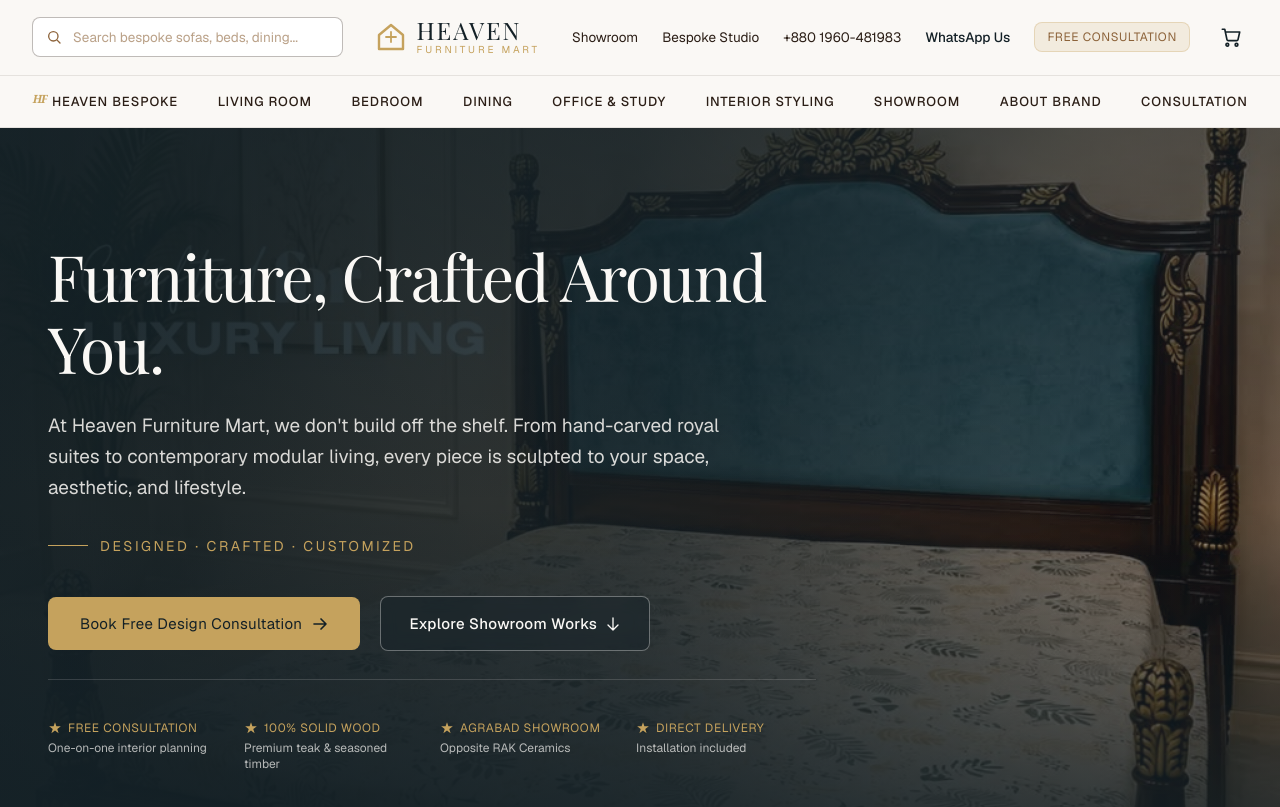
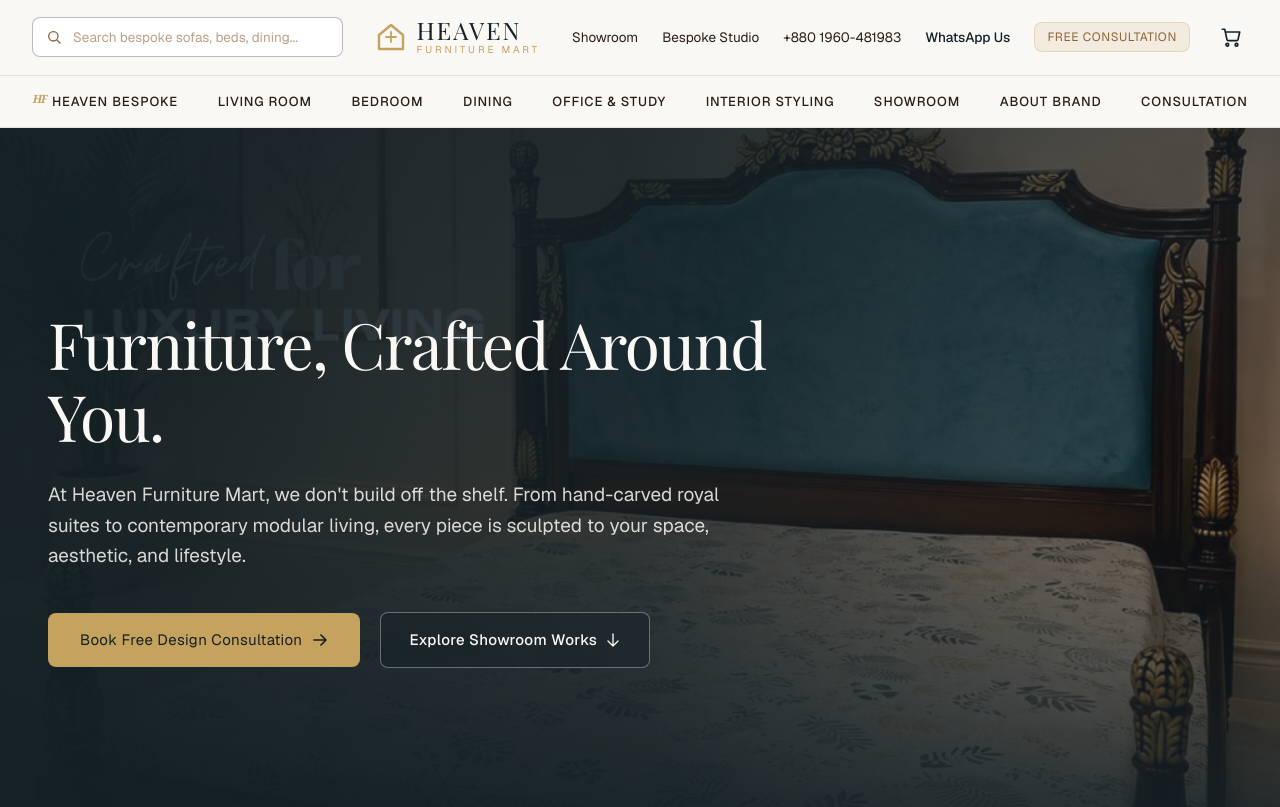
Before and after one commit to ahnafabid10/Heaven-Furniture-Mart-landing-page, a Next.js app: page / in a window 1280 px wide. Shown: the top 807 px of the page. Built offline with nearby package versions, Linux system fonts and the light colour scheme.

Commit message:
feat: add homepage components including RequestQuote, StoreLocation, Testimonials, and additional section layouts

```diff
--- a/src/components/HomePage/Banner.tsx
+++ b/src/components/HomePage/Banner.tsx
@@ -56,14 +56,6 @@ export function Banner({
             {subheadline}
           </p>
 
-          {/* Brand Motto Callout */}
-          <div className="flex items-center gap-3 pt-1">
-            <span className="h-px w-10 bg-[#C5A25D]" />
-            <span className="text-xs sm:text-sm tracking-[0.18em] uppercase text-[#C5A25D]">
-              Designed · Crafted · Customized
-            </span>
-          </div>
-
           {/* CTAs */}
           <div className="pt-3 flex flex-wrap items-center gap-4 sm:gap-5">
             {/* Primary CTA with Muted Gold (#C5A25D) */}
@@ -90,50 +82,6 @@ export function Banner({
               </svg>
             </Link>
           </div>
-
-          {/* Trust Highlights Strip */}
-          <div className="pt-8 sm:pt-10 grid grid-cols-2 sm:grid-cols-4 gap-4 border-t border-[#FAF8F5]/15">
-            <div className="space-y-1">
-              <div className="text-[#C5A25D] text-xs uppercase tracking-wider flex items-center gap-1.5">
-                <svg className="w-3.5 h-3.5 text-[#C5A25D]" fill="currentColor" viewBox="0 0 24 24">
-                  <path d="M12 2l2.4 7.2h7.6l-6.1 4.5 2.3 7.3-6.2-4.6-6.2 4.6 2.3-7.3-6.1-4.5h7.6z" />
-                </svg>
-                <span>Free Consultation</span>
-              </div>
-              <p className="text-xs text-[#FAF8F5]/70">One-on-one interior planning</p>
-            </div>
-
-            <div className="space-y-1">
-              <div className="text-[#C5A25D] text-xs uppercase tracking-wider flex items-center gap-1.5">
-                <svg className="w-3.5 h-3.5 text-[#C5A25D]" fill="currentColor" viewBox="0 0 24 24">
-                  <path d="M12 2l2.4 7.2h7.6l-6.1 4.5 2.3 7.3-6.2-4.6-6.2 4.6 2.3-7.3-6.1-4.5h7.6z" />
-                </svg>
-                <span>100% Solid Wood</span>
-              </div>
-              <p className="text-xs text-[#FAF8F5]/70">Premium teak & seasoned timber</p>
-            </div>
-
-            <div className="space-y-1">
-              <div className="text-[#C5A25D] text-xs uppercase tracking-wider flex items-center gap-1.5">
-                <svg className="w-3.5 h-3.5 text-[#C5A25D]" fill="currentColor" viewBox="0 0 24 24">
-                  <path d="M12 2l2.4 7.2h7.6l-6.1 4.5 2.3 7.3-6.2-4.6-6.2 4.6 2.3-7.3-6.1-4.5h7.6z" />
-                </svg>
-                <span>Agrabad Showroom</span>
-              </div>
-              <p className="text-xs text-[#FAF8F5]/70">Opposite RAK Ceramics</p>
-            </div>
-
-            <div className="space-y-1">
-              <div className="text-[#C5A25D] text-xs uppercase tracking-wider flex items-center gap-1.5">
-                <svg className="w-3.5 h-3.5 text-[#C5A25D]" fill="currentColor" viewBox="0 0 24 24">
-                  <path d="M12 2l2.4 7.2h7.6l-6.1 4.5 2.3 7.3-6.2-4.6-6.2 4.6 2.3-7.3-6.1-4.5h7.6z" />
-                </svg>
-                <span>Direct Delivery</span>
-              </div>
-              <p className="text-xs text-[#FAF8F5]/70">Installation included</p>
-            </div>
-          </div>
-
         </div>
       </div>
     </section>
--- a/src/components/HomePage/CategoryGrid.tsx
+++ b/src/components/HomePage/CategoryGrid.tsx
@@ -86,11 +86,11 @@ export function CategoryGrid() {
       <div className="w-full max-w-[1560px] mx-auto px-4 sm:px-6 lg:px-8">
 
         {/* Section Header */}
-        <div className="text-center max-w-2xl mx-auto mb-10 sm:mb-14">
+        <div className="text-left max-w-2xl mb-10 sm:mb-12">
           <h2 className="font-serif text-2xl sm:text-4xl lg:text-[42px] text-[#132026] tracking-tight">
             Explore By Category
           </h2>
-          <div className="w-12 h-0.5 bg-[#C5A25D] mx-auto my-3.5" />
+          <div className="w-12 h-0.5 bg-[#C5A25D] my-3.5" />
           <p className="text-sm sm:text-base text-[#2B1E16]/75 font-normal">
             Handcrafted with solid seasoned wood and bespoke tailoring for every room of your residence.
           </p>
--- a/src/components/HomePage/FAQ.tsx
+++ b/src/components/HomePage/FAQ.tsx
@@ -62,11 +62,6 @@ export function FAQ() {
 
           {/* LEFT SIDE: Heading & Context */}
           <div className="lg:col-span-5 space-y-6">
-            {/* Eyebrow */}
-            <div className="text-xs tracking-[0.25em] uppercase text-[#C5A25D]">
-              FAQS
-            </div>
-
             {/* Display Headline: "Got" (solid) + "Questions?" (hollow outline) */}
             <h2 className="text-4xl sm:text-5xl lg:text-[56px] tracking-tight text-[#132026] leading-[1.08]">
               Got <br />
--- a/src/components/HomePage/Milestones.tsx
+++ b/src/components/HomePage/Milestones.tsx
@@ -117,13 +117,6 @@ export function Milestones() {
 
         {/* Header Area */}
         <div className="text-center max-w-3xl mx-auto space-y-3 mb-12 sm:mb-16">
-          <div className="inline-flex items-center gap-2 px-4 py-1.5 rounded-lg border border-[#2B1E16]/20 bg-white/70">
-            <span className="w-2 h-2 rounded-lg bg-[#C5A25D]" />
-            <span className="text-xs uppercase tracking-[0.2em] text-[#8C6239]">
-              PROOF & MILESTONES
-            </span>
-          </div>
-
           <h2 className="font-serif text-3xl sm:text-4xl lg:text-[44px] text-[#132026] leading-tight">
             Our Journey & <span className="text-[#8C6239]">Defining Milestones</span>
           </h2>
--- a/src/components/HomePage/RequestQuote.tsx
+++ b/src/components/HomePage/RequestQuote.tsx
@@ -7,11 +7,6 @@ export function RequestQuote() {
   return (
     <section className="w-full bg-[#FAF8F5] py-24 sm:py-28 lg:py-36 border-t border-[#2B1E16]/10 relative overflow-hidden" id="quote">
       <div className="w-full max-w-4xl mx-auto px-4 sm:px-6 lg:px-8 text-center">
-
-        {/* Eyebrow */}
-        <div className="text-xs sm:text-[13px] tracking-[0.25em] uppercase text-[#8C6239] mb-3">
-          GET IN TOUCH
-        </div>
 
         {/* Serif Headline */}
         <h2 className="font-serif text-4xl sm:text-5xl lg:text-[54px] font-normal text-[#2B1E16] leading-tight mb-4 tracking-tight">
--- a/src/components/HomePage/StoreLocation.tsx
+++ b/src/components/HomePage/StoreLocation.tsx
@@ -13,16 +13,6 @@ export function StoreLocation() {
 
         {/* Section Header */}
         <div className="text-center max-w-3xl mx-auto space-y-3 mb-12 sm:mb-16">
-          <div className="inline-flex items-center gap-2 px-4 py-1.5 rounded-lg border border-[#2B1E16]/20 bg-white/70">
-            <svg className="w-3.5 h-3.5 text-[#8C6239]" fill="none" stroke="currentColor" strokeWidth="2" strokeLinecap="round" strokeLinejoin="round" viewBox="0 0 24 24">
-              <path d="M21 10c0 7-9 13-9 13s-9-6-9-13a9 9 0 0 1 18 0z" />
-              <circle cx="12" cy="10" r="3" />
-            </svg>
-            <span className="text-xs uppercase tracking-[0.2em] text-[#8C6239]">
-              FLAGSHIP SHOWROOM · CHATTOGRAM
-            </span>
-          </div>
-
           <h2 className="font-serif text-3xl sm:text-4xl lg:text-[44px] text-[#132026] leading-tight">
             Visit Our <span className="text-[#8C6239]">Agrabad Showroom</span>
           </h2>
--- a/src/components/HomePage/Testimonials.tsx
+++ b/src/components/HomePage/Testimonials.tsx
@@ -70,11 +70,6 @@ export function Testimonials() {
 
           {/* LEFT SIDE: Heading with Hollow Outline typography */}
           <div className="lg:col-span-5 space-y-6">
-            {/* Eyebrow */}
-            <div className="text-xs tracking-[0.25em] uppercase text-[#C5A25D]">
-              TESTIMONIALS
-            </div>
-
             {/* 3-Line Display Headline: "Client" / "Success" (outline) / "Stories" */}
             <h2 className="text-4xl sm:text-5xl lg:text-[56px] tracking-tight text-[#132026] leading-[1.08]">
               Client <br />
--- a/src/components/HomePage/WhyChooseUs.tsx
+++ b/src/components/HomePage/WhyChooseUs.tsx
@@ -7,12 +7,13 @@ export function WhyChooseUs() {
   return (
     <section className="w-full bg-[#FAF8F5] py-16 sm:py-20 lg:py-24 border-b border-[#2B1E16]/10" id="why-choose-us">
       <div className="w-full max-w-[1560px] mx-auto px-4 sm:px-6 lg:px-12">
-        {/* Section Headline */}
+        {/* Section Headline (2 balanced lines) */}
         <h2 className="font-serif text-3xl sm:text-4xl lg:text-[46px] text-[#132026] tracking-tight leading-[1.18] mb-10 sm:mb-12">
-          Why <span className="text-[#8C6239]">Heaven Furniture Mart</span> is The Right Choice for You
+          Why <span className="text-[#8C6239]">Heaven Furniture Mart</span> <br className="hidden sm:inline" />
+          is The Right Choice for You
         </h2>
 
-        {/* Bento Grid: 2-column top + 1 wide bottom on left, 1 tall featured dark card on right */}
+        {/* Bento Grid: 2-column top + 1 wide bottom on left, 1 tall featured card on right */}
         <div className="grid grid-cols-1 lg:grid-cols-12 gap-5 sm:gap-6 items-stretch">
 
           {/* LEFT SIDE (8 Columns): Top 2 cards + Bottom 1 wide card */}
@@ -93,45 +94,70 @@ export function WhyChooseUs() {
 
           </div>
 
-          {/* RIGHT SIDE (4 Columns): Tall Featured Dark Blue / Charcoal-Teal Card with CTA */}
-          <div className="lg:col-span-4 rounded-lg p-8 sm:p-9 bg-[#132026] text-white flex flex-col justify-between relative overflow-hidden border border-[#132026]">
+          {/* RIGHT SIDE (4 Columns): Redesigned Featured Consultation Card */}
+          <div className="lg:col-span-4 rounded-lg p-8 sm:p-9 bg-gradient-to-b from-white to-[#F8F5EE] text-[#132026] flex flex-col justify-between relative overflow-hidden border-2 border-[#C5A25D]/40">
 
-            {/* Subtle luxury glow background */}
-            <div className="absolute -top-24 -right-24 w-60 h-60 bg-[#C5A25D]/15 rounded-lg blur-3xl pointer-events-none" />
+            {/* Subtle decorative background accent */}
+            <div className="absolute top-0 right-0 w-32 h-32 bg-[#C5A25D]/10 rounded-lg blur-2xl pointer-events-none" />
 
-            <div className="relative z-10">
-              {/* Circular Icon */}
-              <div className="w-12 h-12 rounded-lg border border-white/20 bg-white/10 backdrop-blur-md flex items-center justify-center text-[#C5A25D] mb-7">
-                <svg className="w-5 h-5" fill="none" stroke="currentColor" strokeWidth="1.8" strokeLinecap="round" strokeLinejoin="round" viewBox="0 0 24 24">
-                  {/* Book / Layout / Consultation icon */}
-                  <path d="M2 3h6a4 4 0 0 1 4 4v14a3 3 0 0 0-3-3H2z" />
-                  <path d="M22 3h-6a4 4 0 0 0-4 4v14a3 3 0 0 1 3-3h7z" />
-                </svg>
+            <div className="relative z-10 space-y-6">
+
+              {/* Card Header & Icon */}
+              <div className="flex items-center justify-between">
+                <div className="w-12 h-12 rounded-lg border border-[#C5A25D]/30 bg-[#C5A25D]/10 flex items-center justify-center text-[#8C6239]">
+                  <svg className="w-6 h-6" fill="none" stroke="currentColor" strokeWidth="1.8" strokeLinecap="round" strokeLinejoin="round" viewBox="0 0 24 24">
+                    <path d="M2 3h6a4 4 0 0 1 4 4v14a3 3 0 0 0-3-3H2z" />
+                    <path d="M22 3h-6a4 4 0 0 0-4 4v14a3 3 0 0 1 3-3h7z" />
+                  </svg>
+                </div>
+
+                <span className="text-[11px] uppercase tracking-widest text-[#8C6239] px-3 py-1 rounded-lg bg-[#C5A25D]/15 border border-[#C5A25D]/30">
+                  Complimentary
+                </span>
               </div>
 
-              {/* Title */}
-              <h3 className="font-serif text-2xl sm:text-[28px] text-white mb-4 leading-snug">
-                Free Design Consultation
-              </h3>
-
-              {/* Description from COMPANY_BRIEF.md */}
-              <div className="space-y-4 text-sm sm:text-[14.5px] text-[#FAF8F5]/80 font-light leading-relaxed">
-                <p>
-                  At Heaven Furniture Mart, we understand the importance of tailoring furniture around your lifestyle and space. That&apos;s why our bespoke design services are built around what you envision, not pulled off a shelf.
-                </p>
-                <p>
-                  Whether you&apos;re furnishing a single royal living suite or styling an entire luxury home, you can customize your dimensions, wood, and fabrics to fit your exact needs.
+              <div>
+                <h3 className="font-serif text-2xl sm:text-[26px] text-[#132026] mb-2 leading-snug">
+                  Free Design Consultation
+                </h3>
+                <p className="text-sm text-[#2B1E16]/75 leading-relaxed">
+                  Every bespoke piece is designed around what you envision—tailored to your room dimensions, preferred timber, and individual lifestyle.
                 </p>
               </div>
+
+              {/* Consultation Inclusions List */}
+              <div className="space-y-3 pt-2 border-t border-[#2B1E16]/10">
+                <div className="flex items-start gap-3 text-xs sm:text-[13px] text-[#2B1E16]/85">
+                  <svg className="w-4 h-4 text-[#8C6239] shrink-0 mt-0.5" fill="none" stroke="currentColor" strokeWidth="2" viewBox="0 0 24 24">
+                    <path strokeLinecap="round" strokeLinejoin="round" d="M4.5 12.75l6 6 9-13.5" />
+                  </svg>
+                  <span>1-on-1 space planning & 3D room concepts</span>
+                </div>
+
+                <div className="flex items-start gap-3 text-xs sm:text-[13px] text-[#2B1E16]/85">
+                  <svg className="w-4 h-4 text-[#8C6239] shrink-0 mt-0.5" fill="none" stroke="currentColor" strokeWidth="2" viewBox="0 0 24 24">
+                    <path strokeLinecap="round" strokeLinejoin="round" d="M4.5 12.75l6 6 9-13.5" />
+                  </svg>
+                  <span>Seasoned teak, marble & fabric selection</span>
+                </div>
+
+                <div className="flex items-start gap-3 text-xs sm:text-[13px] text-[#2B1E16]/85">
+                  <svg className="w-4 h-4 text-[#8C6239] shrink-0 mt-0.5" fill="none" stroke="currentColor" strokeWidth="2" viewBox="0 0 24 24">
+                    <path strokeLinecap="round" strokeLinejoin="round" d="M4.5 12.75l6 6 9-13.5" />
+                  </svg>
+                  <span>Transparent itemized quote with zero obligation</span>
+                </div>
+              </div>
+
             </div>
 
-            {/* Bottom CTA Button - brand gold */}
+            {/* Bottom CTA Button */}
             <div className="relative z-10 pt-8 mt-auto">
               <Link
                 href="https://chat.whatsapp.com/FTk1VXPtsG8J3yJSiTHmZy?mode=gi_t"
                 target="_blank"
                 rel="noopener noreferrer"
-                className="w-full sm:w-auto inline-flex items-center justify-center gap-2 px-7 py-3.5 rounded-lg bg-[#C5A25D] hover:bg-[#b8944f] text-[#132026] text-sm tracking-wide transition-all duration-200 hover:scale-[1.02]"
+                className="w-full inline-flex items-center justify-center gap-2 px-6 py-3.5 rounded-lg bg-[#C5A25D] hover:bg-[#b8944f] text-[#132026] text-xs uppercase tracking-wider transition-all duration-200 hover:-translate-y-0.5 select-none"
               >
                 <span>Book Free Consultation</span>
                 <svg className="w-4 h-4 transition-transform group-hover:translate-x-1" fill="none" stroke="currentColor" strokeWidth="2" viewBox="0 0 24 24">
```
